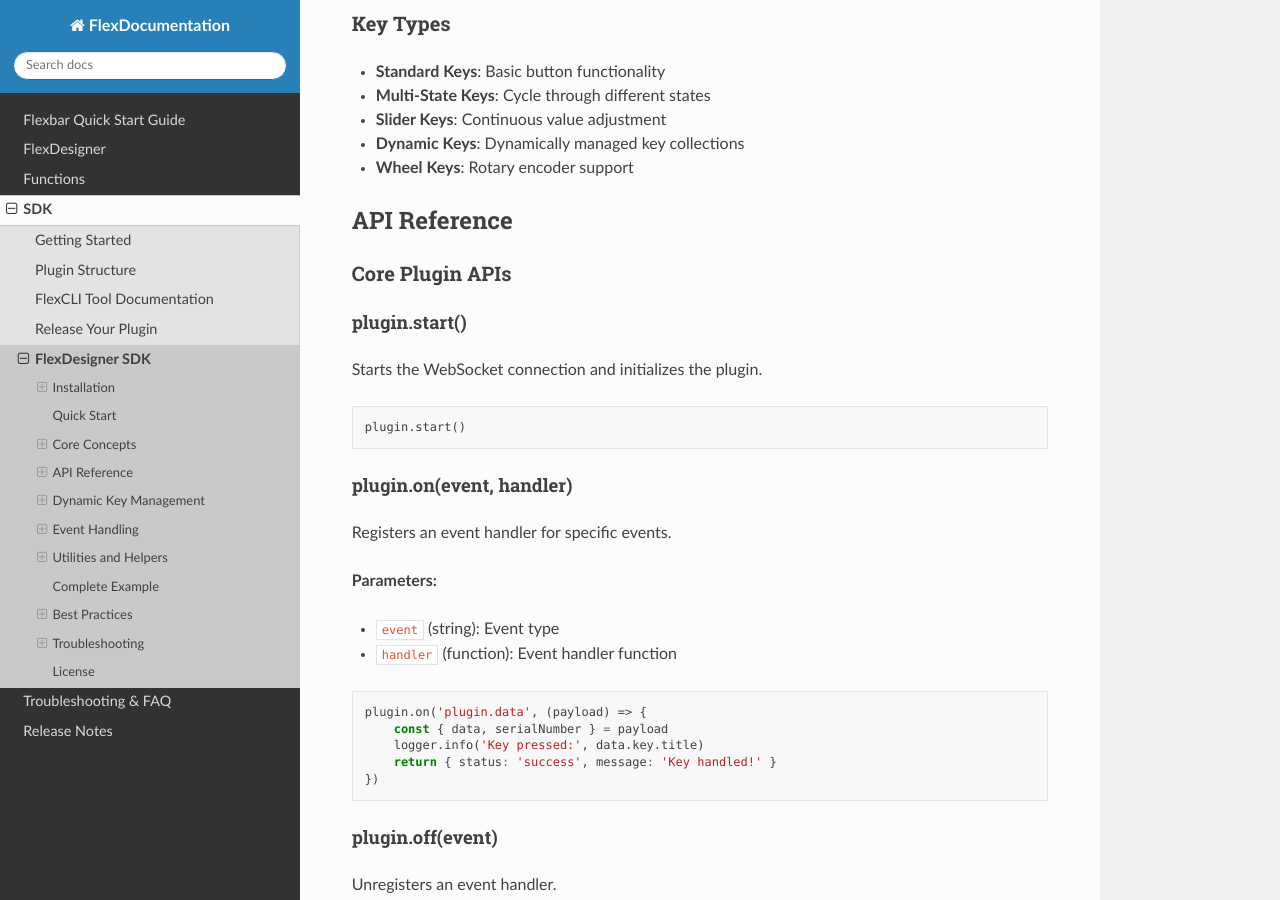
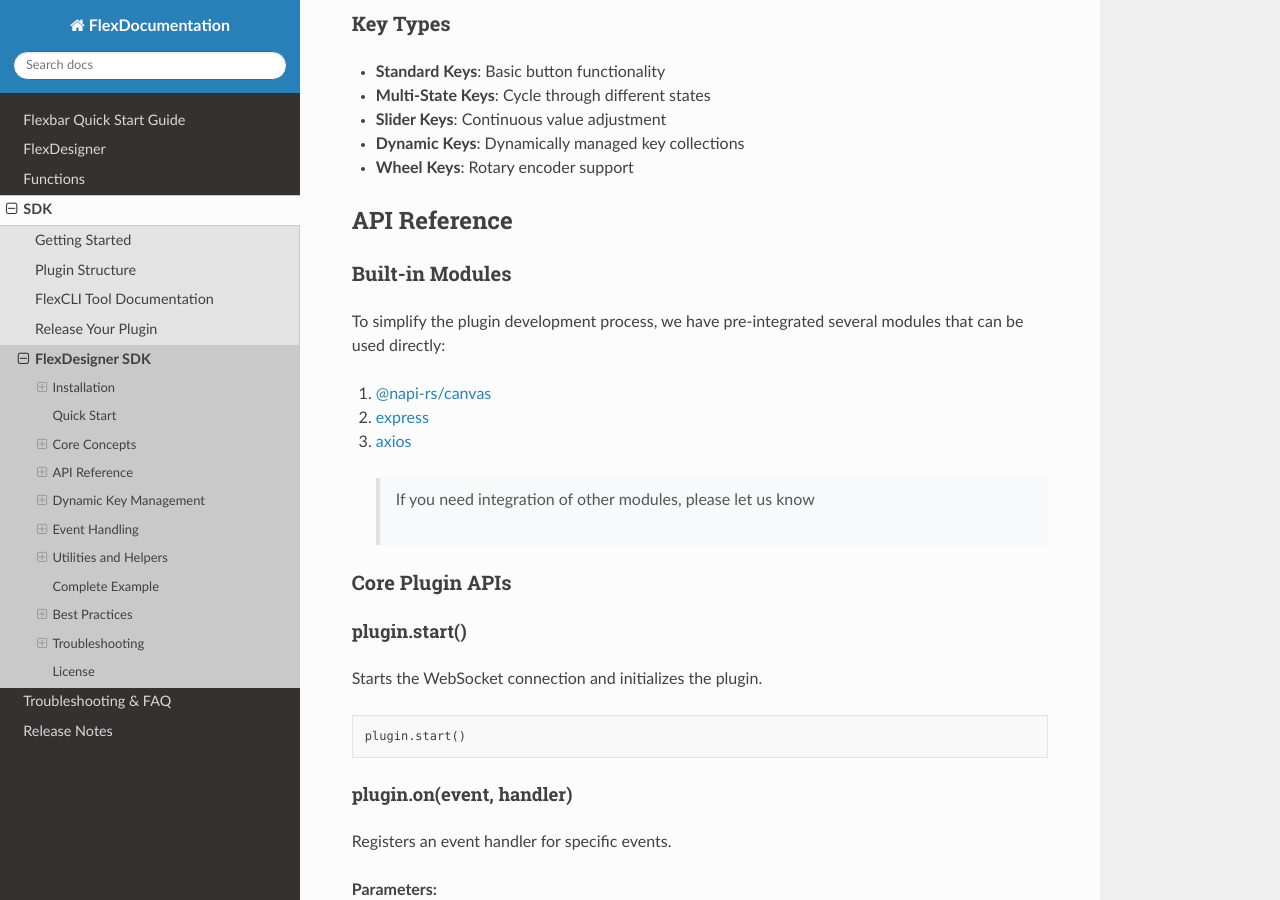
Before and after one commit to ENIAC-Tech/FlexDocumentation, a Sphinx documentation site: the page built from docs/source/sdk/sdk_api_reference.md, in a window 1280 px wide and 900 px high, scrolled down 1248 px. Built offline with Sphinx 7.4.7 and the Read the Docs theme 3.1.0, drawn with Linux system fonts in a browser that asks for light colours.

Commit message:
update: Add description of built-in modules

```diff
--- a/docs/source/sdk/sdk_api_reference.md
+++ b/docs/source/sdk/sdk_api_reference.md
@@ -56,6 +56,16 @@
 - **Wheel Keys**: Rotary encoder support
 
 ## API Reference
+
+### Built-in Modules
+
+To simplify the plugin development process, we have pre-integrated several modules that can be used directly:
+
+1. [@napi-rs/canvas](https://www.npmjs.com/package/@napi-rs/canvas)
+2. [express](https://www.npmjs.com/package/express)
+3. [axios](https://www.npmjs.com/package/axios)
+
+> If you need integration of other modules, please let us know
 
 ### Core Plugin APIs
 
```
